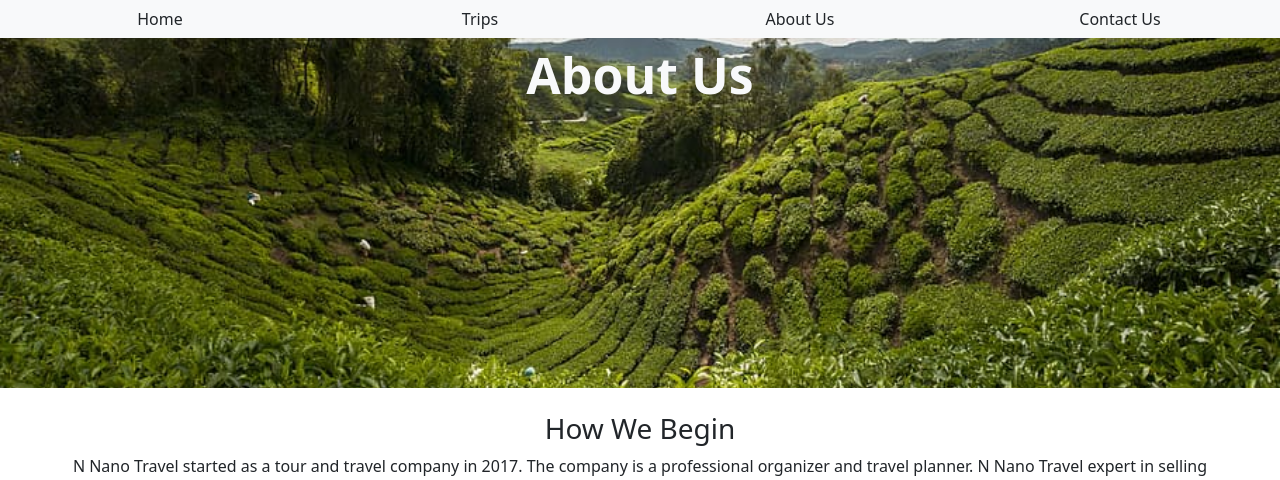
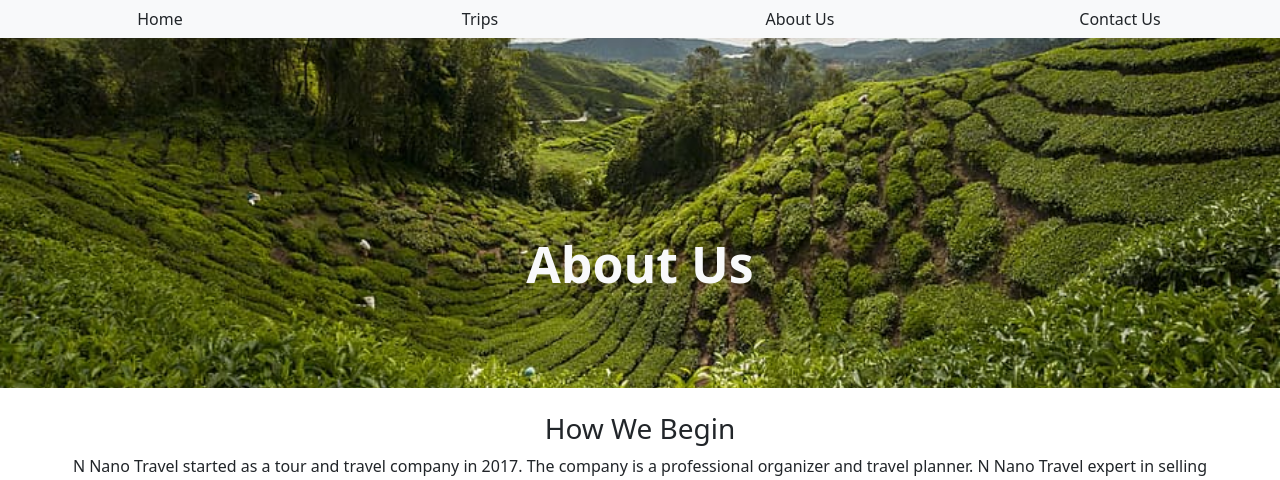
Before and after one commit to VictorDoom022/notMyProjectTravel, a PHP site: page /aboutUs.php in a window 1280 px wide. Shown: the part 56-536 px from the top of the page. Run offline with PHP 8.4, Linux system fonts and the light colour scheme.

Commit message:
set title to center

```diff
--- a/views/aboutUs.php
+++ b/views/aboutUs.php
@@ -35,7 +35,7 @@
 
     <!-- start of contactUs title -->
     <div class="container-fluid contactUsImage">
-        <p class="text-center text-light" style="font-size: 50px; font-weight: 700;">About Us</p>
+        <p class="text-center text-light" style="font-size: 50px; font-weight: 700;position:absolute; top:40%; left:50%; transform: translate(-50%, -50%);">About Us</p>
     </div>
     <!-- end of contactUs title -->
 
--- a/views/contactUs.php
+++ b/views/contactUs.php
@@ -35,7 +35,7 @@
 
     <!-- start of contactUs title -->
     <div class="container-fluid contactUsImage">
-        <p class="text-center text-light" style="font-size: 50px; font-weight: 700;">Contact Us</p>
+        <p class="text-center text-light" style="font-size: 50px; font-weight: 700;position:absolute; top:40%; left:50%; transform: translate(-50%, -50%);">Contact Us</p>
     </div>
     <!-- end of contactUs title -->
 
```
